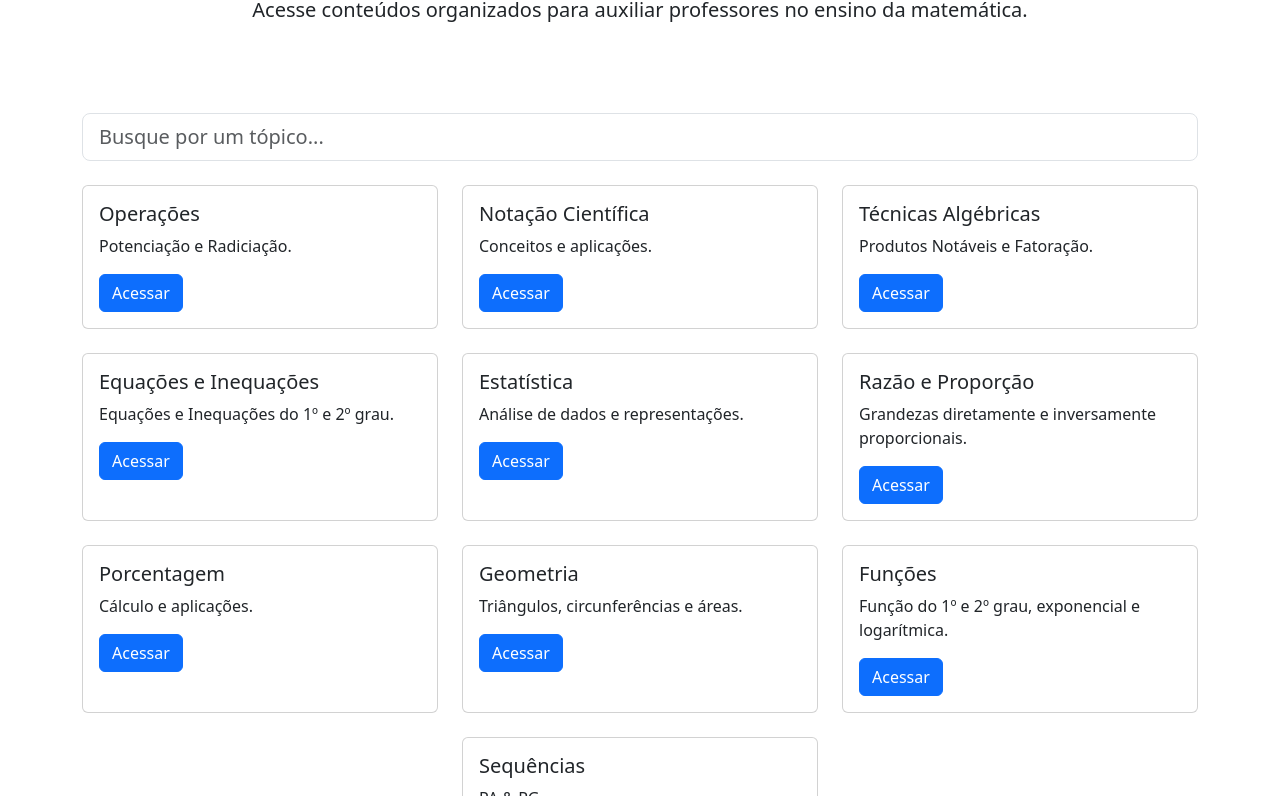
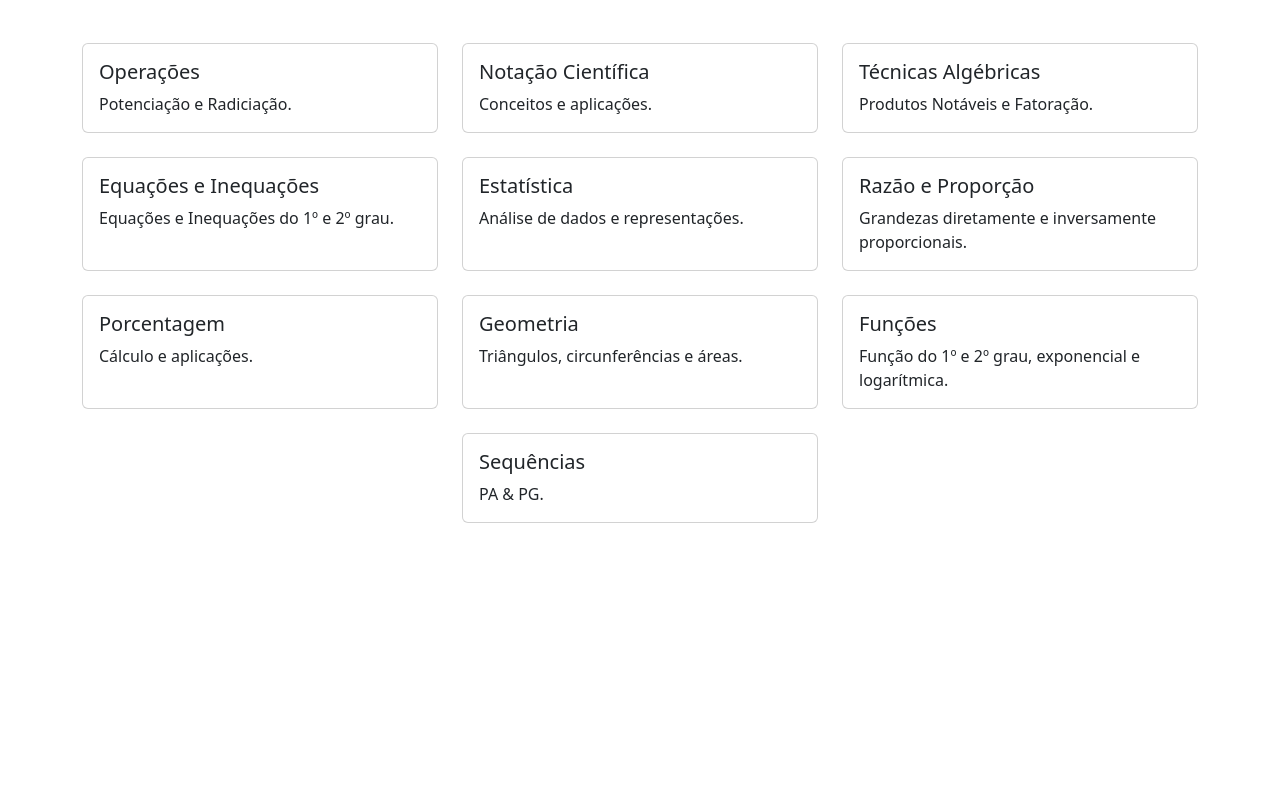
Before and after one commit to JMotaDeAlmeida/proj, a plain HTML site: page index.html in a window 1280 px wide. Shown: the part 175-971 px from the top of the page. After the commit the page ends 800 px from the top, so only its background shows below. Drawn offline with nearby package versions, Linux system fonts and the light colour scheme; files that its build step writes are made by us from their sources.

Commit message:
Alteração estilo dos cards

```diff
--- a/css/styles.css
+++ b/css/styles.css
@@ -0,0 +1,6 @@
+.card:hover {
+    background-color: #f0f0f0;
+    transform: scale(1.02);
+    transition: all 0.2s ease-in-out;
+    box-shadow: 0 4px 12px rgba(0, 0, 0, 0.1);
+}
--- a/index.html
+++ b/index.html
@@ -5,8 +5,9 @@
     <meta name="viewport" content="width=device-width, initial-scale=1">
     <title>Repositório de Estudos</title>
     <link href="https://cdn.jsdelivr.net/npm/bootstrap@5.3.3/dist/css/bootstrap.min.css" rel="stylesheet">
-    <link rel="stylesheet" href="styles.css">
+    <link rel="stylesheet" href="css/styles.css">
   </head>
+
   <body>
     <!-- Navbar -->
       <nav class="navbar navbar-expand-lg navbar-light bg-light sticky-top">
@@ -35,10 +36,6 @@
               </ul>
             </li>
           </ul>
-          <form class="d-flex">
-            <input class="form-control me-2" type="search" placeholder="Buscar..." aria-label="Search">
-            <button class="btn btn-outline-success" type="submit">Buscar</button>
-          </form>
         </div>
       </div>
     </nav>
@@ -46,27 +43,122 @@
     <!-- Hero Section -->
     <div class="px-4 py-5 text-center">
       <h1 class="display-5 fw-bold">Repositório de Materiais</h1>
-      <p class="lead">Acesse conteúdos organizados para auxiliar professores no ensino da matemática.</p>
-    </div>
-
-    <!-- Barra de Pesquisa Principal -->
-    <div class="container text-center my-4">
-      <input class="form-control form-control-lg" type="search" placeholder="Busque por um tópico..." aria-label="Search">
     </div>
 
     <!-- Categorias -->
     <div class="container">
       <div class="row row-cols-1 row-cols-sm-2 row-cols-md-3 g-4 justify-content-center">
-        <div class="col"><div class="card h-100"><div class="card-body"><h5 class="card-title">Operações</h5><p class="card-text">Potenciação e Radiciação.</p><a href="materias/operacoes.html" class="btn btn-primary">Acessar</a></div></div></div>
-        <div class="col"><div class="card h-100"><div class="card-body"><h5 class="card-title">Notação Científica</h5><p class="card-text">Conceitos e aplicações.</p><a href="materias/notacao.html" class="btn btn-primary">Acessar</a></div></div></div>
-        <div class="col"><div class="card h-100"><div class="card-body"><h5 class="card-title">Técnicas Algébricas</h5><p class="card-text">Produtos Notáveis e Fatoração.</p><a href="materias/algebra.html" class="btn btn-primary">Acessar</a></div></div></div>
-        <div class="col"><div class="card h-100"><div class="card-body"><h5 class="card-title">Equações e Inequações</h5><p class="card-text">Equações e Inequações do 1º e 2º grau.</p><a href="materias/equacoes.html" class="btn btn-primary">Acessar</a></div></div></div>
-        <div class="col"><div class="card h-100"><div class="card-body"><h5 class="card-title">Estatística</h5><p class="card-text">Análise de dados e representações.</p><a href="materias/estatistica.html" class="btn btn-primary">Acessar</a></div></div></div>
-        <div class="col"><div class="card h-100"><div class="card-body"><h5 class="card-title">Razão e Proporção</h5><p class="card-text">Grandezas diretamente e inversamente proporcionais.</p><a href="materias/razao.html" class="btn btn-primary">Acessar</a></div></div></div>
-        <div class="col"><div class="card h-100"><div class="card-body"><h5 class="card-title">Porcentagem</h5><p class="card-text">Cálculo e aplicações.</p><a href="materias/porcentagem.html" class="btn btn-primary">Acessar</a></div></div></div>
-        <div class="col"><div class="card h-100"><div class="card-body"><h5 class="card-title">Geometria</h5><p class="card-text">Triângulos, circunferências e áreas.</p><a href="materias/geometria.html" class="btn btn-primary">Acessar</a></div></div></div>
-        <div class="col"><div class="card h-100"><div class="card-body"><h5 class="card-title">Funções</h5><p class="card-text">Função do 1º e 2º grau, exponencial e logarítmica.</p><a href="materias/funcoes.html" class="btn btn-primary">Acessar</a></div></div></div>
-        <div class="col"><div class="card h-100"><div class="card-body"><h5 class="card-title">Sequências</h5><p class="card-text">PA & PG.</p><a href="materias/sequencias.html" class="btn btn-primary">Acessar</a></div></div></div>
+
+        <div class="col">
+          <a href="materias/operacoes.html" class="text-decoration-none text-dark">
+            <div class="card h-100">
+              <div class="card-body">
+                <h5 class="card-title">Operações</h5>
+                <p class="card-text">Potenciação e Radiciação.</p>
+              </div>
+            </div>
+          </a>
+        </div>
+
+        <div class="col">
+          <a href="materias/notacao.html" class="text-decoration-none text-dark">
+            <div class="card h-100">
+              <div class="card-body">
+                <h5 class="card-title">Notação Científica</h5>
+                <p class="card-text">Conceitos e aplicações.</p>
+              </div>
+            </div>
+          </a>
+        </div>
+
+        <div class="col">
+          <a href="materias/algebra.html" class="text-decoration-none text-dark">
+            <div class="card h-100">
+              <div class="card-body">
+                <h5 class="card-title">Técnicas Algébricas</h5>
+                <p class="card-text">Produtos Notáveis e Fatoração.</p>
+              </div>
+            </div>
+          </a>
+        </div>
+
+        <div class="col">
+          <a href="materias/equacoes.html" class="text-decoration-none text-dark">
+            <div class="card h-100">
+              <div class="card-body">
+                <h5 class="card-title">Equações e Inequações</h5>
+                <p class="card-text">Equações e Inequações do 1º e 2º grau.</p>
+              </div>
+            </div>
+          </a>
+        </div>
+
+        <div class="col">
+          <a href="materias/estatistica.html" class="text-decoration-none text-dark">
+            <div class="card h-100">
+              <div class="card-body">
+                <h5 class="card-title">Estatística</h5>
+                <p class="card-text">Análise de dados e representações.</p>
+              </div>
+            </div>
+          </a>
+        </div>
+
+        <div class="col">
+          <a href="materias/razao.html" class="text-decoration-none text-dark">
+            <div class="card h-100">
+              <div class="card-body">
+                <h5 class="card-title">Razão e Proporção</h5>
+                <p class="card-text">Grandezas diretamente e inversamente proporcionais.</p>
+              </div>
+            </div>
+          </a>
+        </div>
+
+        <div class="col">
+          <a href="materias/porcentagem.html" class="text-decoration-none text-dark">
+            <div class="card h-100">
+              <div class="card-body">
+                <h5 class="card-title">Porcentagem</h5>
+                <p class="card-text">Cálculo e aplicações.</p>
+              </div>
+            </div>
+          </a>
+        </div>
+
+        <div class="col">
+          <a href="materias/geometria.html" class="text-decoration-none text-dark">
+            <div class="card h-100">
+              <div class="card-body">
+                <h5 class="card-title">Geometria</h5>
+                <p class="card-text">Triângulos, circunferências e áreas.</p>
+              </div>
+            </div>
+          </a>
+        </div>
+
+        <div class="col">
+          <a href="materias/funcoes.html" class="text-decoration-none text-dark">
+            <div class="card h-100">
+              <div class="card-body">
+                <h5 class="card-title">Funções</h5>
+                <p class="card-text">Função do 1º e 2º grau, exponencial e logarítmica.</p>
+              </div>
+            </div>
+          </a>
+        </div>
+
+        <div class="col">
+          <a href="materias/sequencias.html" class="text-decoration-none text-dark">
+            <div class="card h-100">
+              <div class="card-body">
+                <h5 class="card-title">Sequências</h5>
+                <p class="card-text">PA & PG.</p>
+              </div>
+            </div>
+          </a>
+        </div>
+
       </div>
     </div>
 
```
Also changed, not shown: materias/algebra.html (+1 -1 lines), materias/notacao.html (+1 -1 lines).
